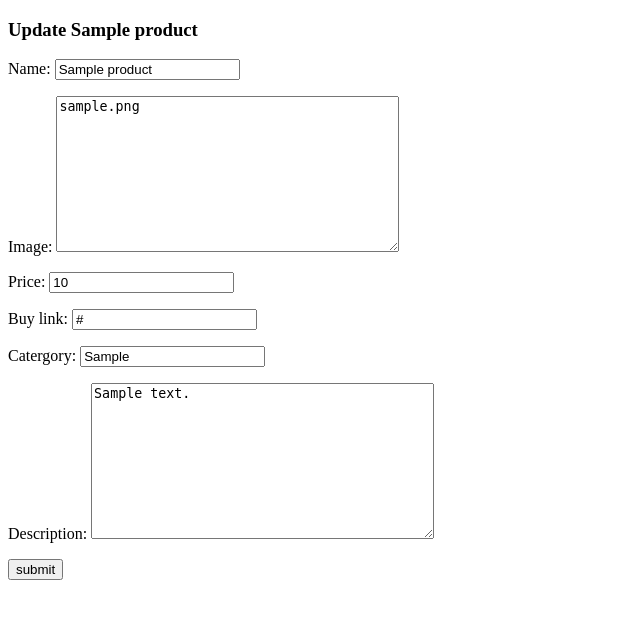
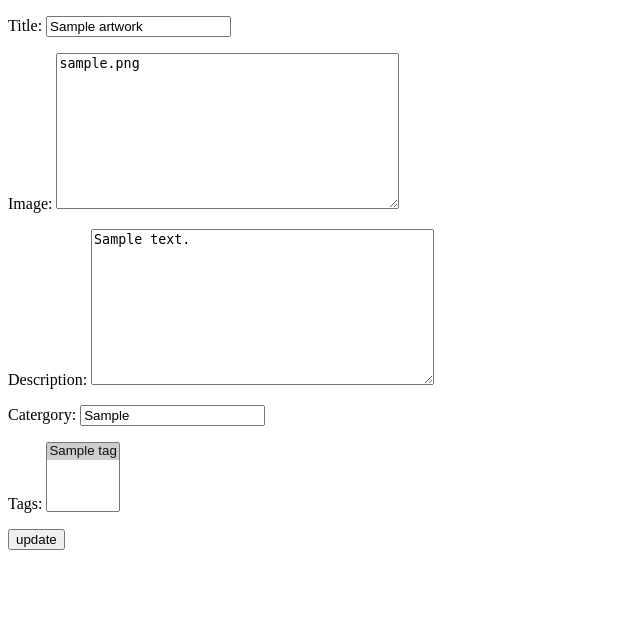
Before and after one commit to bhwong11/artist-profile, a Django app: page /artworks/1/update in a window 1280 px wide. Shown: the top 619 px of the page, without its empty margins (0-640 px from the left). Run offline with Django 3.2, Linux system fonts and the light colour scheme; tables that the repository leaves empty hold one stand-in row (values such as "Sample post").

Commit message:
added artworks crud routes

```diff
--- a/artist/models.py
+++ b/artist/models.py
@@ -26,7 +26,7 @@ class Artwork(Model):
     image = S3DirectField(dest='primary_destination', blank=True)
     description = TextField(max_length=1000)
     date_created = DateTimeField(auto_now_add=True)
-    user = models.ForeignKey(User, on_delete=CASCADE, related_name='artworks',default=DEFAULT_USER)
+    user = models.ForeignKey(User, on_delete=CASCADE, related_name='artworks')
     catergory = CharField(max_length=144,default='Misc')
     tags = ManyToManyField(Tag,related_name='tags')
 
@@ -44,6 +44,7 @@ class Product(Model):
     buy_link = URLField()
     catergory = CharField(max_length=300,default='Misc')
     description = TextField(max_length=1000)
+    user = ForeignKey(User, on_delete=CASCADE, related_name='products',default=DEFAULT_USER)
 
     def __str__(self):
         return self.name
--- a/artist/templates/artwork_list.html
+++ b/artist/templates/artwork/artwork_list.html
@@ -21,6 +21,8 @@
     </form>
     {%for artwork in artworks%}
     <h3>{{artwork.title}}</h3>
+    <a href="{%url 'artwork_update' artwork.pk%}">Update</a>
+    <a href="{%url 'artwork_delete' artwork.pk%}">Delete</a>
     <img src="{{artwork.image}}" alt="{{artwork.title}}">
     {%endfor%}
     <script src="https://cdnjs.cloudflare.com/ajax/libs/dropzone/5.9.2/dropzone-amd-module.js" integrity="sha512-4p9OjnfBk18Aavg91853yEZCA7ywJYcZpFt+YB+p+gLNPFIAlt2zMBGzTxREYh+sHFsttK0CTYephWaY7I3Wbw==" crossorigin="anonymous" referrerpolicy="no-referrer"></script>
--- /dev/null
+++ b/artist/templates/artwork/artwork_update.html
@@ -0,0 +1,11 @@
+{%extends 'base.html'%}
+{%block title%}
+update {{artwork.title}}
+{%endblock%}
+{%block content%}
+<form action="{% url 'artwork_update' artwork.pk %}" method="POST">
+{% csrf_token %}
+{{form.as_p}}
+<input type="submit" value="update">
+</form>
+{%endblock%}
--- a/artist/urls.py
+++ b/artist/urls.py
@@ -6,7 +6,7 @@ from . import views
 
 urlpatterns = [
     path('',views.Home.as_view(),name='home'),
-    path('artworks/new/',views.ArtworkView.as_view(),name='create'),
+    path('artworks/new/',views.ArtworkCreateView.as_view(),name='create'),
     path('artworks/',views.ArtworksView.as_view(),name='artworks'),
     path('artworks/<int:pk>/update',views.ArtworksUpdateView.as_view(),name='artwork_update'),
     path('artworks/<int:pk>/delete',views.ArtworksDeleteView.as_view(),name='artwork_delete'),
--- a/artist/views.py
+++ b/artist/views.py
@@ -22,19 +22,26 @@ class Home(View):
     def get(self,request):
         return render(request,'home.html')
 
-class ArtworkView(FormView):
-    template_name = 'create_test.html'
-    form_class = ArtworkForm
+class ArtworkCreateView(CreateView):
+    model = Artwork
+    template_name = 'artwork/create_test.html'
+    fields = ['title','image','description','catergory','tags']
+    success_url = '/artworks/'
 
-    def post(self,request):
-        title = request.POST.get('title')
-        image = request.POST.get('image')
-        description = request.POST.get('description')
-        Artwork.objects.create(title = title,image =image,description=description)
-        return redirect('artworks')
+    def form_valid(self, form):
+        form.instance.user = self.request.user
+        super(ArtworkCreateView, self).form_valid(form)
+        return redirect('/artworks/')
+
+    #check if user is client will send to hompage if not
+    def dispatch(self, request, *args, **kwargs):
+        if request.user.is_authenticated:
+            if request.user.profile.isClient:
+                return super().dispatch(request, *args, **kwargs)
+        return redirect('/')
 
 class ArtworksView(TemplateView):
-    template_name = 'artwork_list.html'
+    template_name = 'artwork/artwork_list.html'
     form_class = ArtworkForm
 
     def get_context_data(self, **kwargs):
@@ -46,13 +53,23 @@ class ArtworksView(TemplateView):
         return context
 
 class ArtworksUpdateView(UpdateView):
-    model = Product
-    fields = ['name','image','price','buy_link','catergory','description']
-    template_name='products/product_update.html'
+    model = Artwork
+    fields = ['title','image','description','catergory','tags']
+    template_name='artwork/artwork_update.html'
+    success_url = '/artworks/'
 
 
 class ArtworksDeleteView(DeleteView):
-    pass
+    model = Artwork
+    template_name = 'artwork/artwork_delete_confirmation.html'
+    success_url = '/artworks/'
+
+    #check if user is client will send to hompage if not
+    def dispatch(self, request, *args, **kwargs):
+        if request.user.is_authenticated:
+            if request.user.profile.isClient:
+                return super().dispatch(request, *args, **kwargs)
+        return redirect('/')
 
 
 class ProductsView(ListView):
@@ -71,8 +88,16 @@ class ProductShowView(DetailView):
 class ProductsCreateView(CreateView):
     model=Product
     fields=['name','image','price','buy_link','catergory','description']
-    template_name = 'product_new.html'
+    template_name = 'products/product_new.html'
     success_url = '/products/'
+
+    #check if user is client will send to hompage if not
+    def dispatch(self, request, *args, **kwargs):
+        if request.user.is_authenticated:
+            if request.user.profile.isClient:
+                return super().dispatch(request, *args, **kwargs)
+        return redirect('/')
+
 
 class UpdateProductView(UpdateView):
     model = Product
@@ -82,11 +107,25 @@ class UpdateProductView(UpdateView):
     def get_success_url(self):
         return reverse("product_show",kwargs={'pk':self.object.pk})
 
+    #check if user is client will send to hompage if not
+    def dispatch(self, request, *args, **kwargs):
+        if request.user.is_authenticated:
+            if request.user.profile.isClient:
+                return super().dispatch(request, *args, **kwargs)
+        return redirect('/')
+
 
 class DeleteProductView(DeleteView):
     model = Product
-    template_name = 'product_delete_confirmation.html'
+    template_name = 'products/product_delete_confirmation.html'
     success_url = '/products/'
+
+    #check if user is client will send to hompage if not
+    def dispatch(self, request, *args, **kwargs):
+        if request.user.is_authenticated:
+            if request.user.profile.isClient:
+                return super().dispatch(request, *args, **kwargs)
+        return redirect('/')
 
 class ReviewsCreateView(View):
     def post(self,request):
```
Also changed, not shown: artist/templates/artwork/artwork_delete_confirmation.html (added, +13 -0 lines), artist/migrations/0006_auto_20210908_2208.py (added), artist/migrations/0007_auto_20210908_2315.py (added), artist/templates/artwork/create_test.html (renamed from artist/templates/create_test.html).
